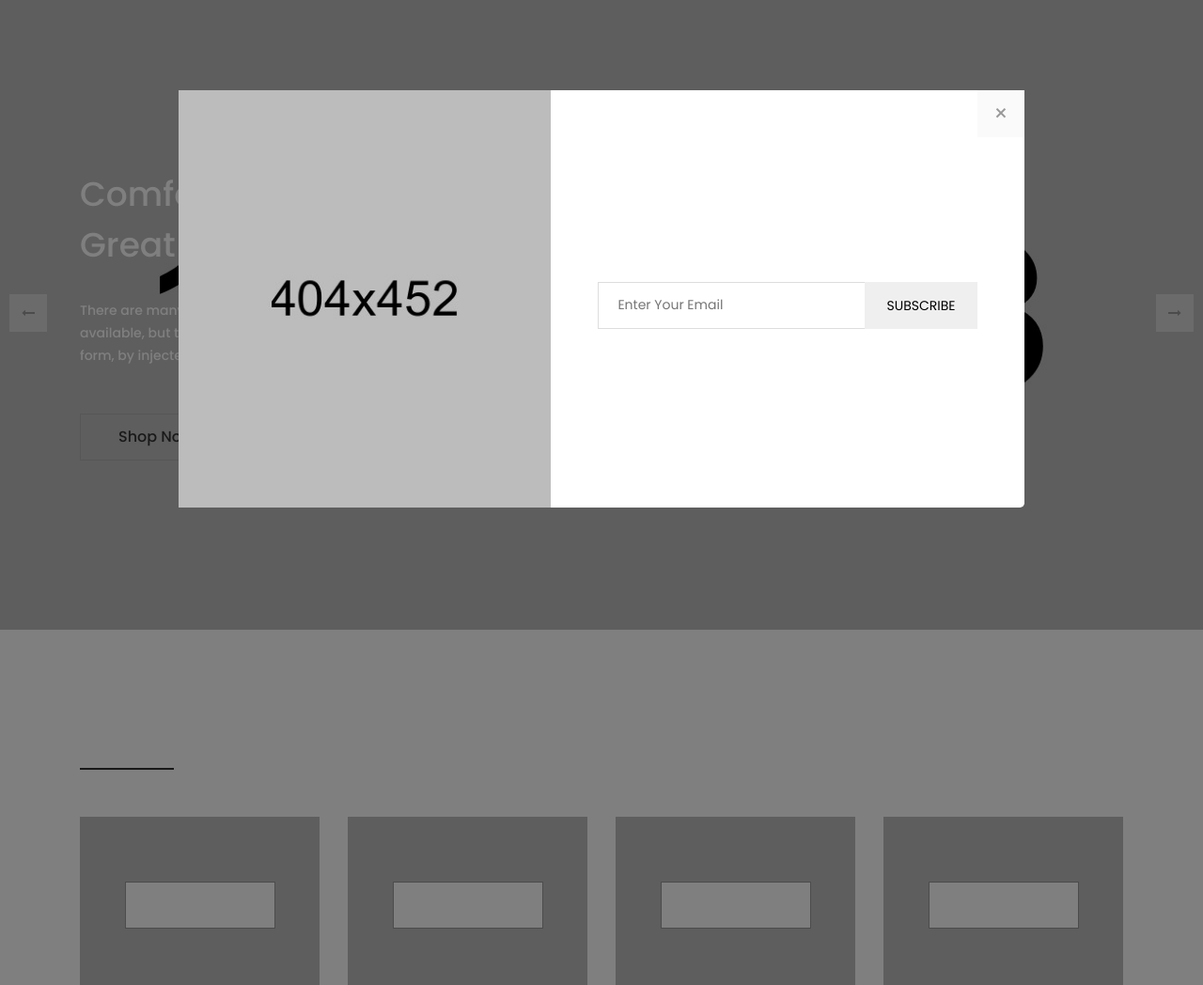
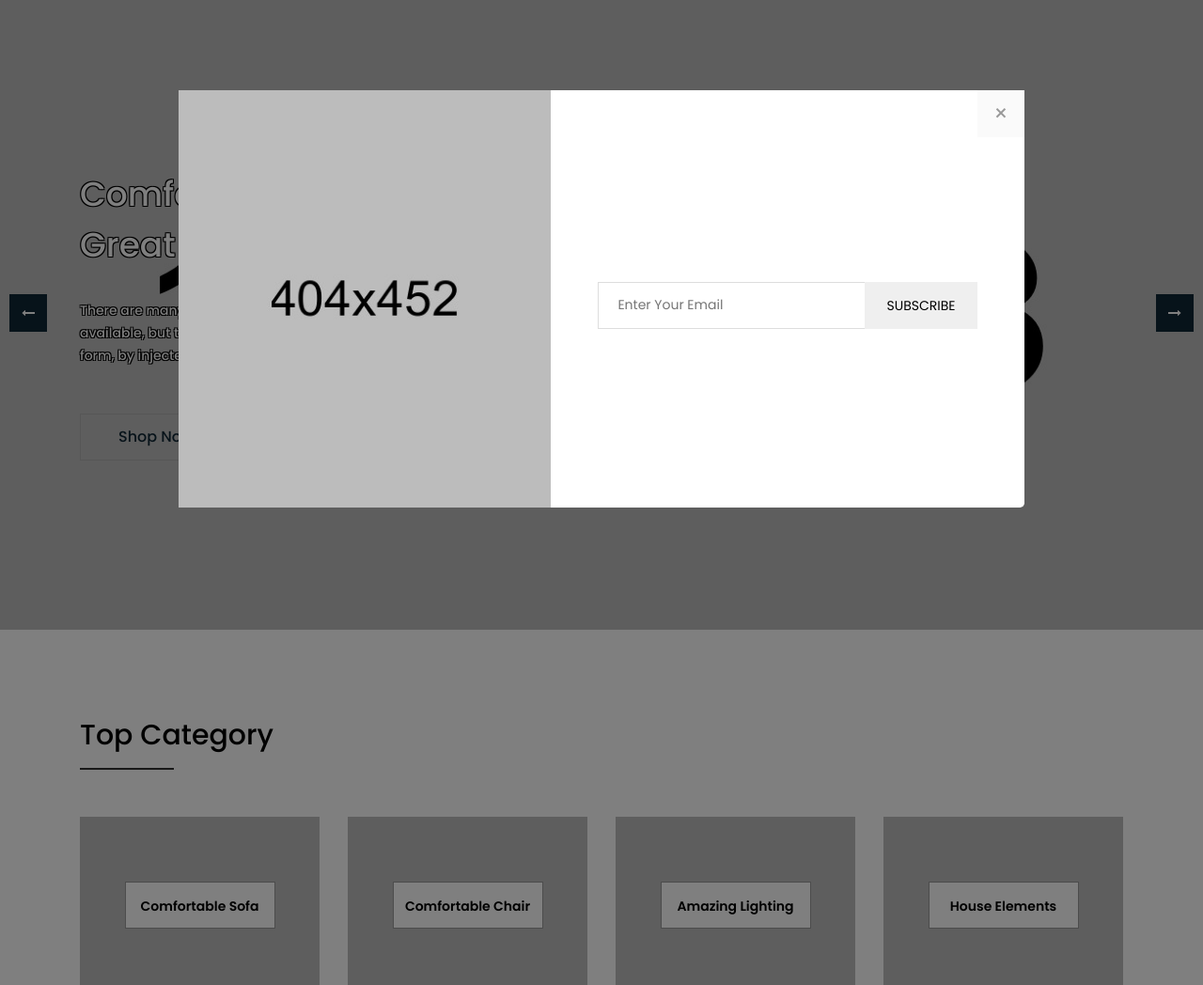
Before and after one commit to shannaurelle/lockdown-master, a PHP site: page / in a window 1280 px wide. Shown: the part 104-1152 px from the top of the page at 94% size. Run offline with PHP 8.4, Linux system fonts and the light colour scheme.

Commit message:
Update styles.css

```diff
--- a/assets/css/styles.css
+++ b/assets/css/styles.css
@@ -470,10 +470,10 @@ a#scrollUp:hover {
     margin-right: 15px;
 }
 .cart-content a {
+    color: #fff;
+}
+.cart-content a:hover {
     color: #70EC8E;
-}
-.cart-content a:hover {
-    color: #fff;
 }
 .cart-content span {
     display: block;
@@ -623,19 +623,19 @@ a#scrollUp:hover {
     position: absolute;
     top: 50%;
     width: 40px;
-    background: #d7d7d7;
+    background: #0F2634;
     height: 40px;
     margin-top: -22px;
     text-align: center;
     z-index: 10;
-    color: #999;
+    color: #fff;
     cursor: pointer;
     line-height: 40px;
 }
 .swiper-button-next:hover,
 .swiper-button-prev:hover {
-    background: #999;
-    color: #fff;
+    background: #70EC8E;
+    color: #0F2634;
 }
 .swiper-slide {
     overflow: hidden;
@@ -669,11 +669,13 @@ a#scrollUp:hover {
     justify-content: center;
 }
 .slider-content h2 {
+    text-shadow: -1px -1px 0 #000, 1px -1px 0 #000, -1px 1px 0 #000, 1px 1px 0 #000;
     font-size: 36px;
     line-height: 54px;
     margin-bottom: 30px;
 }
 .slider-content p {
+    text-shadow: -1px -1px 0 #000, 1px -1px 0 #000, -1px 1px 0 #000, 1px 1px 0 #000;
     margin-bottom: 50px;
     font-weight: 500;
 }
@@ -681,13 +683,13 @@ a#scrollUp:hover {
     display: inline-block;
     font-weight: 500;
     padding: 12px 40px;
-    color: #333;
+    color: #0F2634;
     font-size: 16px;
     border: 1px solid #acacac;
 }
 .slider-content a:hover {
-    background: #999;
-    border-color: #999;
+    background: #70EC8E;
+    border-color: #0F2634;
 }
 /*------slider-area start------*/
 
@@ -696,6 +698,7 @@ a#scrollUp:hover {
     padding: 100px 0px 70px;
 }
 .section-title h2 {
+    color: #000;
     font-size: 30px;
     padding-bottom: 25px;
     position: relative;
@@ -767,6 +770,7 @@ a#scrollUp:hover {
     text-align: center;
 }
 .category-wrap h3 {
+    color: #000;
     width: 160px;
     height: 50px;
     line-height: 50px;
```
